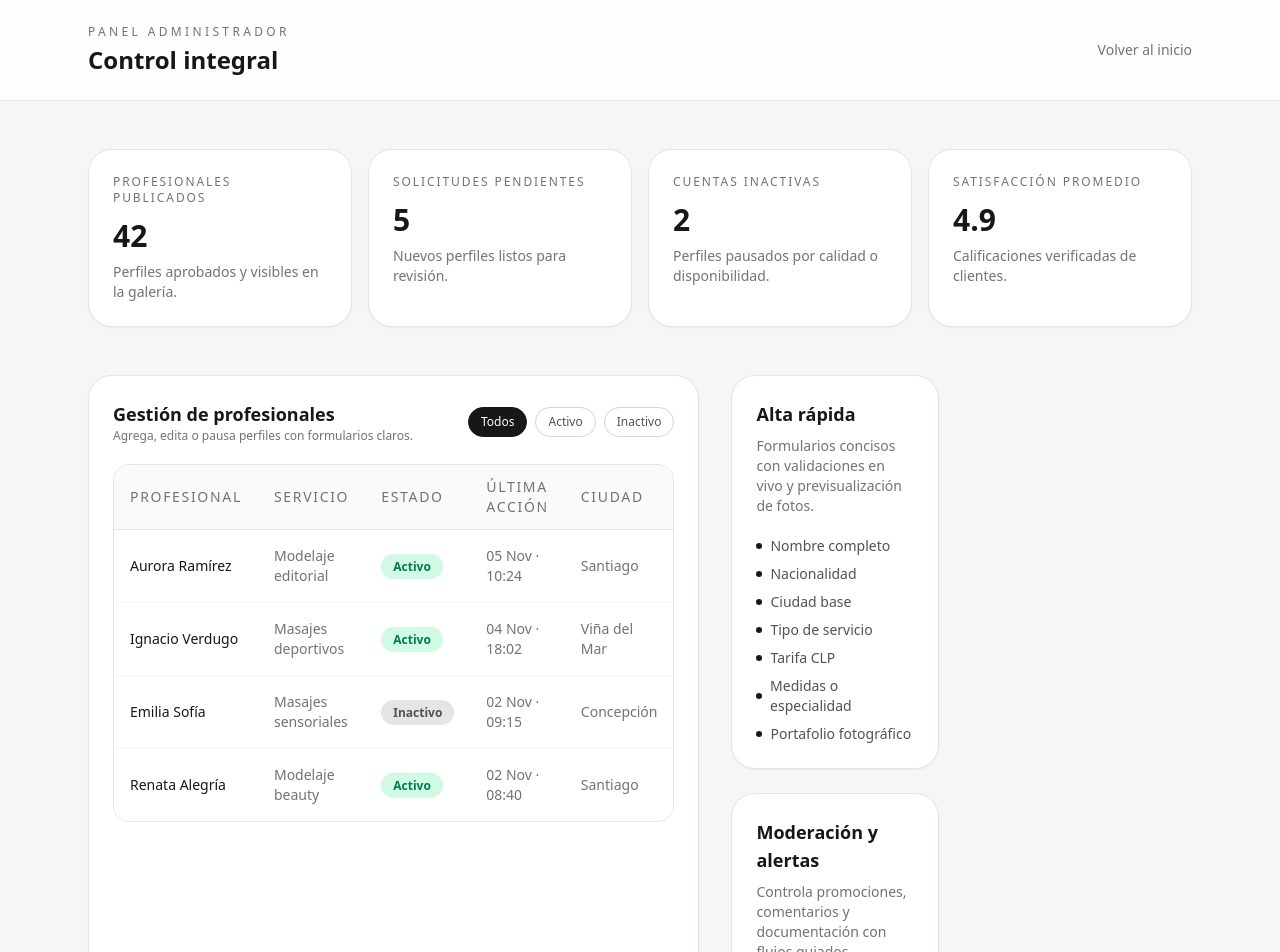
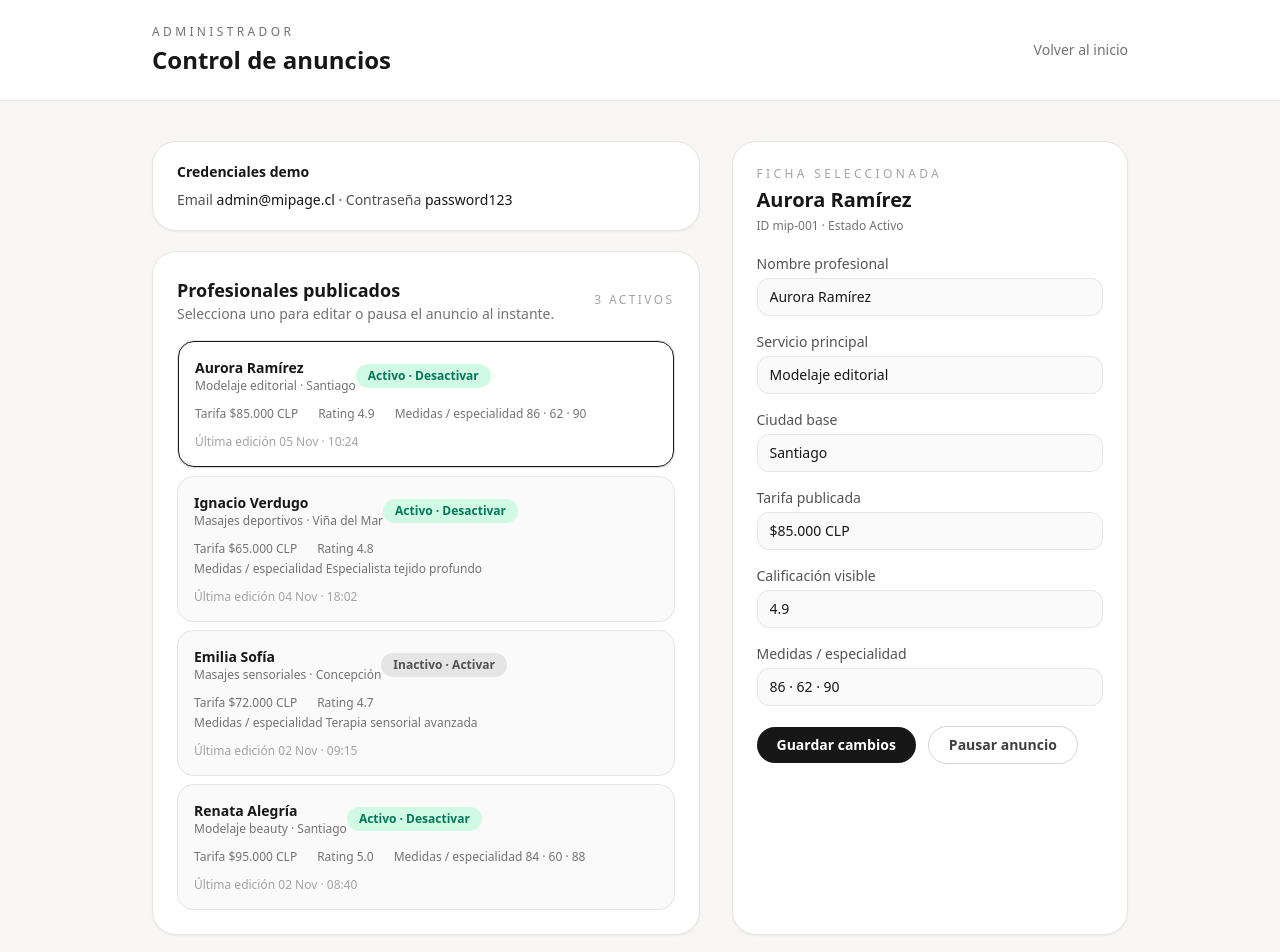
Before and after one commit to datanalytics86/MiPage, a Next.js app in the folder frontend/: page /admin in a window 1280 px wide. Shown: the top 952 px of the page. Built offline with nearby package versions, Linux system fonts and the light colour scheme.

Commit message:
Streamline admin activation workflow

```diff
--- a/frontend/src/app/admin/page.tsx
+++ b/frontend/src/app/admin/page.tsx
@@ -1,144 +1,164 @@
 'use client';
 
-import { useMemo, useState } from 'react';
+import { useEffect, useMemo, useState } from 'react';
 import Link from 'next/link';
 
 type AccountStatus = 'Activo' | 'Inactivo';
 
-type ProfessionalRow = {
+type Professional = {
   id: string;
   name: string;
   service: string;
   status: AccountStatus;
-  lastUpdate: string;
   city: string;
+  rate: string;
+  rating: string;
+  measurements: string;
+  lastEdited: string;
 };
 
-type Metric = {
-  label: string;
-  value: string;
-  description: string;
-};
-
-const metrics: Metric[] = [
-  {
-    label: 'Profesionales publicados',
-    value: '42',
-    description: 'Perfiles aprobados y visibles en la galería.',
-  },
-  {
-    label: 'Solicitudes pendientes',
-    value: '5',
-    description: 'Nuevos perfiles listos para revisión.',
-  },
-  {
-    label: 'Cuentas inactivas',
-    value: '2',
-    description: 'Perfiles pausados por calidad o disponibilidad.',
-  },
-  {
-    label: 'Satisfacción promedio',
-    value: '4.9',
-    description: 'Calificaciones verificadas de clientes.',
-  },
-];
-
-const professionals: ProfessionalRow[] = [
+const initialProfessionals: Professional[] = [
   {
     id: 'mip-001',
     name: 'Aurora Ramírez',
     service: 'Modelaje editorial',
     status: 'Activo',
-    lastUpdate: '05 Nov · 10:24',
     city: 'Santiago',
+    rate: '$85.000 CLP',
+    rating: '4.9',
+    measurements: '86 · 62 · 90',
+    lastEdited: '05 Nov · 10:24',
   },
   {
     id: 'mip-014',
     name: 'Ignacio Verdugo',
     service: 'Masajes deportivos',
     status: 'Activo',
-    lastUpdate: '04 Nov · 18:02',
     city: 'Viña del Mar',
+    rate: '$65.000 CLP',
+    rating: '4.8',
+    measurements: 'Especialista tejido profundo',
+    lastEdited: '04 Nov · 18:02',
   },
   {
     id: 'mip-027',
     name: 'Emilia Sofía',
     service: 'Masajes sensoriales',
     status: 'Inactivo',
-    lastUpdate: '02 Nov · 09:15',
     city: 'Concepción',
+    rate: '$72.000 CLP',
+    rating: '4.7',
+    measurements: 'Terapia sensorial avanzada',
+    lastEdited: '02 Nov · 09:15',
   },
   {
     id: 'mip-032',
     name: 'Renata Alegría',
     service: 'Modelaje beauty',
     status: 'Activo',
-    lastUpdate: '02 Nov · 08:40',
     city: 'Santiago',
+    rate: '$95.000 CLP',
+    rating: '5.0',
+    measurements: '84 · 60 · 88',
+    lastEdited: '02 Nov · 08:40',
   },
 ];
 
-const reportCards = [
-  {
-    title: 'Performance mensual',
-    detail: 'Reservas confirmadas, cancelaciones y top ciudades.',
-  },
-  {
-    title: 'Moderación de contenido',
-    detail: 'Alertas de comentarios sensibles y seguimiento de SLA.',
-  },
-  {
-    title: 'Disponibilidad por servicio',
-    detail: 'Cruce entre agendas y tendencias de demanda.',
-  },
-];
+type EditableFields = Pick<Professional, 'name' | 'service' | 'city' | 'rate' | 'rating' | 'measurements'>;
 
-const auditTrail = [
-  {
-    id: 'log-981',
-    action: 'Aurora Ramírez · Precio actualizado a $85.000 CLP',
-    author: 'Admin principal',
-    timestamp: '05 Nov · 10:24',
-  },
-  {
-    id: 'log-972',
-    action: 'Se activó cuenta de Ignacio Verdugo',
-    author: 'Equipo soporte',
-    timestamp: '04 Nov · 18:02',
-  },
-  {
-    id: 'log-958',
-    action: 'Nueva promoción publicada por Emilia Sofía',
-    author: 'Sistema automático',
-    timestamp: '03 Nov · 11:47',
-  },
-];
-
-const formFields = [
-  'Nombre completo',
-  'Nacionalidad',
-  'Ciudad base',
-  'Tipo de servicio',
-  'Tarifa CLP',
-  'Medidas o especialidad',
-  'Portafolio fotográfico',
-];
+const ADMIN_CREDENTIALS = {
+  email: 'admin@mipage.cl',
+  password: 'password123',
+};
 
 export default function AdminDashboard() {
-  const [statusFilter, setStatusFilter] = useState<AccountStatus | 'Todos'>('Todos');
+  const [professionals, setProfessionals] = useState<Professional[]>(initialProfessionals);
+  const [selectedProfessionalId, setSelectedProfessionalId] = useState<string>(initialProfessionals[0]?.id ?? '');
+  const [formValues, setFormValues] = useState<EditableFields>(() => ({
+    name: initialProfessionals[0]?.name ?? '',
+    service: initialProfessionals[0]?.service ?? '',
+    city: initialProfessionals[0]?.city ?? '',
+    rate: initialProfessionals[0]?.rate ?? '',
+    rating: initialProfessionals[0]?.rating ?? '',
+    measurements: initialProfessionals[0]?.measurements ?? '',
+  }));
+  const [feedback, setFeedback] = useState<string | null>(null);
 
-  const filteredProfessionals = useMemo(() => {
-    if (statusFilter === 'Todos') return professionals;
-    return professionals.filter((professional) => professional.status === statusFilter);
-  }, [statusFilter]);
+  const selectedProfessional = useMemo(
+    () => professionals.find((professional) => professional.id === selectedProfessionalId),
+    [professionals, selectedProfessionalId],
+  );
+
+  const activeProfessionals = useMemo(
+    () => professionals.filter((professional) => professional.status === 'Activo').length,
+    [professionals],
+  );
+
+  useEffect(() => {
+    if (!selectedProfessional) return;
+    setFormValues({
+      name: selectedProfessional.name,
+      service: selectedProfessional.service,
+      city: selectedProfessional.city,
+      rate: selectedProfessional.rate,
+      rating: selectedProfessional.rating,
+      measurements: selectedProfessional.measurements,
+    });
+  }, [selectedProfessional]);
+
+  const updateLastEdited = () => new Date().toLocaleString('es-CL', { day: '2-digit', month: 'short', hour: '2-digit', minute: '2-digit' });
+
+  const handleToggleStatus = (id: string) => {
+    setProfessionals((current) =>
+      current.map((professional) =>
+        professional.id === id
+          ? {
+              ...professional,
+              status: professional.status === 'Activo' ? 'Inactivo' : 'Activo',
+              lastEdited: `${updateLastEdited()} · Admin`,
+            }
+          : professional,
+      ),
+    );
+    setFeedback('Estado actualizado.');
+  };
+
+  const handleInputChange = (field: keyof EditableFields, value: string) => {
+    setFormValues((prev) => ({ ...prev, [field]: value }));
+  };
+
+  const handleSubmit = (event: React.FormEvent<HTMLFormElement>) => {
+    event.preventDefault();
+    if (!selectedProfessional) return;
+
+    setProfessionals((current) =>
+      current.map((professional) =>
+        professional.id === selectedProfessional.id
+          ? {
+              ...professional,
+              ...formValues,
+              lastEdited: `${updateLastEdited()} · Admin`,
+            }
+          : professional,
+      ),
+    );
+
+    setFeedback('Cambios guardados.');
+  };
+
+  useEffect(() => {
+    if (!feedback) return;
+    const timeout = window.setTimeout(() => setFeedback(null), 2500);
+    return () => window.clearTimeout(timeout);
+  }, [feedback]);
 
   return (
     <div className="min-h-screen bg-[#f7f6f4] text-neutral-900">
       <header className="border-b border-neutral-200 bg-white/90">
-        <div className="mx-auto flex max-w-6xl items-center justify-between px-6 py-6">
+        <div className="mx-auto flex max-w-5xl items-center justify-between px-6 py-6">
           <div className="space-y-1">
-            <p className="text-xs uppercase tracking-[0.28em] text-neutral-500">Panel administrador</p>
-            <h1 className="text-2xl font-semibold text-neutral-900">Control integral</h1>
+            <p className="text-xs uppercase tracking-[0.28em] text-neutral-500">Administrador</p>
+            <h1 className="text-2xl font-semibold text-neutral-900">Control de anuncios</h1>
           </div>
           <Link href="/" className="text-sm text-neutral-500 transition hover:text-neutral-900">
             Volver al inicio
@@ -146,138 +166,177 @@ export default function AdminDashboard() {
         </div>
       </header>
 
-      <main className="mx-auto max-w-6xl px-6 py-12 space-y-12">
-        <section className="grid gap-4 md:grid-cols-4">
-          {metrics.map((metric) => (
-            <article key={metric.label} className="rounded-3xl border border-neutral-200 bg-white p-6 shadow-sm">
-              <p className="text-xs uppercase tracking-[0.16em] text-neutral-500">{metric.label}</p>
-              <p className="mt-3 text-3xl font-semibold text-neutral-900">{metric.value}</p>
-              <p className="mt-2 text-sm text-neutral-500">{metric.description}</p>
-            </article>
-          ))}
+      <main className="mx-auto grid max-w-5xl gap-8 px-6 py-10 lg:grid-cols-[0.58fr,0.42fr]">
+        <section className="space-y-5">
+          <article className="rounded-3xl border border-neutral-200 bg-white px-6 py-5 shadow-sm">
+            <h2 className="text-sm font-semibold text-neutral-900">Credenciales demo</h2>
+            <p className="mt-2 text-sm text-neutral-600">
+              Email <span className="font-medium text-neutral-900">{ADMIN_CREDENTIALS.email}</span> · Contraseña{' '}
+              <span className="font-medium text-neutral-900">{ADMIN_CREDENTIALS.password}</span>
+            </p>
+          </article>
+
+          <section className="rounded-3xl border border-neutral-200 bg-white p-6 shadow-sm">
+            <header className="mb-4 flex items-center justify-between">
+              <div>
+                <h2 className="text-lg font-semibold text-neutral-900">Profesionales publicados</h2>
+                <p className="text-sm text-neutral-500">Selecciona uno para editar o pausa el anuncio al instante.</p>
+              </div>
+              <span className="text-xs uppercase tracking-[0.2em] text-neutral-400">{activeProfessionals} activos</span>
+            </header>
+
+            <ul className="space-y-2">
+              {professionals.map((professional) => {
+                const isSelected = professional.id === selectedProfessionalId;
+                return (
+                  <li key={professional.id} className="rounded-2xl border border-neutral-200 bg-neutral-50 transition hover:bg-white">
+                    <button
+                      type="button"
+                      className={`flex w-full flex-col gap-3 rounded-2xl px-4 py-4 text-left transition ${
+                        isSelected ? 'border border-neutral-900 bg-white shadow-sm' : ''
+                      }`}
+                      onClick={() => setSelectedProfessionalId(professional.id)}
+                    >
+                      <div className="flex items-center justify-between">
+                        <div>
+                          <p className="text-sm font-semibold text-neutral-900">{professional.name}</p>
+                          <p className="text-xs text-neutral-500">
+                            {professional.service} · {professional.city}
+                          </p>
+                        </div>
+                        <button
+                          type="button"
+                          onClick={(event) => {
+                            event.stopPropagation();
+                            handleToggleStatus(professional.id);
+                          }}
+                          className={`rounded-full px-3 py-1 text-xs font-semibold transition ${
+                            professional.status === 'Activo'
+                              ? 'bg-emerald-100 text-emerald-700 hover:bg-emerald-200'
+                              : 'bg-neutral-200 text-neutral-600 hover:bg-neutral-300'
+                          }`}
+                        >
+                          {professional.status === 'Activo' ? 'Activo · Desactivar' : 'Inactivo · Activar'}
+                        </button>
+                      </div>
+                      <div className="flex flex-wrap items-center gap-x-5 gap-y-1 text-xs text-neutral-500">
+                        <span>Tarifa {professional.rate}</span>
+                        <span>Rating {professional.rating}</span>
+                        <span>Medidas / especialidad {professional.measurements}</span>
+                      </div>
+                      <p className="text-xs text-neutral-400">Última edición {professional.lastEdited}</p>
+                    </button>
+                  </li>
+                );
+              })}
+            </ul>
+          </section>
         </section>
 
-        <section className="grid gap-8 lg:grid-cols-[0.55fr,0.45fr]">
-          <div className="rounded-3xl border border-neutral-200 bg-white p-6 shadow-sm">
-            <header className="mb-5 flex flex-wrap items-center justify-between gap-3 text-sm">
-              <div>
-                <h2 className="text-lg font-semibold text-neutral-900">Gestión de profesionales</h2>
-                <p className="text-xs text-neutral-500">Agrega, edita o pausa perfiles con formularios claros.</p>
+        <section className="rounded-3xl border border-neutral-200 bg-white p-6 shadow-sm">
+          <header className="mb-5 space-y-1">
+            <p className="text-xs uppercase tracking-[0.28em] text-neutral-400">Ficha seleccionada</p>
+            <h2 className="text-xl font-semibold text-neutral-900">{selectedProfessional?.name ?? 'Selecciona un perfil'}</h2>
+            {selectedProfessional && (
+              <p className="text-xs text-neutral-500">ID {selectedProfessional.id} · Estado {selectedProfessional.status}</p>
+            )}
+          </header>
+
+          {selectedProfessional ? (
+            <form onSubmit={handleSubmit} className="space-y-5">
+              <fieldset className="grid gap-4">
+                <label className="text-sm text-neutral-600">
+                  Nombre profesional
+                  <input
+                    type="text"
+                    value={formValues.name}
+                    onChange={(event) => handleInputChange('name', event.target.value)}
+                    className="mt-1 w-full rounded-xl border border-neutral-200 bg-neutral-50 px-3 py-2 text-sm text-neutral-900 focus:border-neutral-900 focus:bg-white focus:outline-none"
+                    required
+                  />
+                </label>
+
+                <label className="text-sm text-neutral-600">
+                  Servicio principal
+                  <input
+                    type="text"
+                    value={formValues.service}
+                    onChange={(event) => handleInputChange('service', event.target.value)}
+                    className="mt-1 w-full rounded-xl border border-neutral-200 bg-neutral-50 px-3 py-2 text-sm text-neutral-900 focus:border-neutral-900 focus:bg-white focus:outline-none"
+                    required
+                  />
+                </label>
+
+                <label className="text-sm text-neutral-600">
+                  Ciudad base
+                  <input
+                    type="text"
+                    value={formValues.city}
+                    onChange={(event) => handleInputChange('city', event.target.value)}
+                    className="mt-1 w-full rounded-xl border border-neutral-200 bg-neutral-50 px-3 py-2 text-sm text-neutral-900 focus:border-neutral-900 focus:bg-white focus:outline-none"
+                    required
+                  />
+                </label>
+
+                <label className="text-sm text-neutral-600">
+                  Tarifa publicada
+                  <input
+                    type="text"
+                    value={formValues.rate}
+                    onChange={(event) => handleInputChange('rate', event.target.value)}
+                    className="mt-1 w-full rounded-xl border border-neutral-200 bg-neutral-50 px-3 py-2 text-sm text-neutral-900 focus:border-neutral-900 focus:bg-white focus:outline-none"
+                    required
+                  />
+                </label>
+
+                <label className="text-sm text-neutral-600">
+                  Calificación visible
+                  <input
+                    type="text"
+                    value={formValues.rating}
+                    onChange={(event) => handleInputChange('rating', event.target.value)}
+                    className="mt-1 w-full rounded-xl border border-neutral-200 bg-neutral-50 px-3 py-2 text-sm text-neutral-900 focus:border-neutral-900 focus:bg-white focus:outline-none"
+                    required
+                  />
+                </label>
+
+                <label className="text-sm text-neutral-600">
+                  Medidas / especialidad
+                  <input
+                    type="text"
+                    value={formValues.measurements}
+                    onChange={(event) => handleInputChange('measurements', event.target.value)}
+                    className="mt-1 w-full rounded-xl border border-neutral-200 bg-neutral-50 px-3 py-2 text-sm text-neutral-900 focus:border-neutral-900 focus:bg-white focus:outline-none"
+                    required
+                  />
+                </label>
+              </fieldset>
+
+              <div className="flex flex-wrap items-center gap-3">
+                <button
+                  type="submit"
+                  className="rounded-full bg-neutral-900 px-5 py-2 text-sm font-semibold text-white transition hover:bg-neutral-800"
+                >
+                  Guardar cambios
+                </button>
+                <button
+                  type="button"
+                  onClick={() => handleToggleStatus(selectedProfessional.id)}
+                  className="rounded-full border border-neutral-300 px-5 py-2 text-sm font-semibold text-neutral-700 transition hover:border-neutral-900 hover:text-neutral-900"
+                >
+                  {selectedProfessional.status === 'Activo' ? 'Pausar anuncio' : 'Reactivar anuncio'}
+                </button>
               </div>
-              <div className="flex gap-2">
-                {(['Todos', 'Activo', 'Inactivo'] as (AccountStatus | 'Todos')[]).map((option) => (
-                  <button
-                    key={option}
-                    type="button"
-                    onClick={() => setStatusFilter(option)}
-                    className={`rounded-full border px-3 py-1.5 text-xs transition ${
-                      statusFilter === option
-                        ? 'border-neutral-900 bg-neutral-900 text-white'
-                        : 'border-neutral-300 text-neutral-600 hover:border-neutral-900 hover:text-neutral-900'
-                    }`}
-                  >
-                    {option}
-                  </button>
-                ))}
-              </div>
-            </header>
 
-            <div className="overflow-hidden rounded-2xl border border-neutral-200">
-              <table className="min-w-full divide-y divide-neutral-200 text-sm">
-                <thead className="bg-neutral-50 text-left uppercase tracking-[0.12em] text-neutral-500">
-                  <tr>
-                    <th className="px-4 py-3 font-medium">Profesional</th>
-                    <th className="px-4 py-3 font-medium">Servicio</th>
-                    <th className="px-4 py-3 font-medium">Estado</th>
-                    <th className="px-4 py-3 font-medium">Última acción</th>
-                    <th className="px-4 py-3 font-medium">Ciudad</th>
-                  </tr>
-                </thead>
-                <tbody className="divide-y divide-neutral-100 bg-white">
-                  {filteredProfessionals.map((professional) => (
-                    <tr key={professional.id}>
-                      <td className="px-4 py-4 font-medium text-neutral-900">{professional.name}</td>
-                      <td className="px-4 py-4 text-neutral-500">{professional.service}</td>
-                      <td className="px-4 py-4">
-                        <span
-                          className={`rounded-full px-3 py-1 text-xs font-semibold ${
-                            professional.status === 'Activo'
-                              ? 'bg-emerald-100 text-emerald-700'
-                              : 'bg-neutral-200 text-neutral-600'
-                          }`}
-                        >
-                          {professional.status}
-                        </span>
-                      </td>
-                      <td className="px-4 py-4 text-neutral-500">{professional.lastUpdate}</td>
-                      <td className="px-4 py-4 text-neutral-500">{professional.city}</td>
-                    </tr>
-                  ))}
-                </tbody>
-              </table>
-            </div>
-          </div>
-
-          <div className="space-y-6">
-            <article className="rounded-3xl border border-neutral-200 bg-white p-6 shadow-sm">
-              <h2 className="text-lg font-semibold text-neutral-900">Alta rápida</h2>
-              <p className="mt-2 text-sm text-neutral-500">
-                Formularios concisos con validaciones en vivo y previsualización de fotos.
-              </p>
-              <ul className="mt-5 space-y-2 text-sm text-neutral-600">
-                {formFields.map((field) => (
-                  <li key={field} className="flex items-center gap-2">
-                    <span className="inline-flex h-1.5 w-1.5 rounded-full bg-neutral-900" aria-hidden />
-                    {field}
-                  </li>
-                ))}
-              </ul>
-            </article>
-
-            <article className="rounded-3xl border border-neutral-200 bg-white p-6 shadow-sm">
-              <h2 className="text-lg font-semibold text-neutral-900">Moderación y alertas</h2>
-              <p className="mt-2 text-sm text-neutral-500">
-                Controla promociones, comentarios y documentación con flujos guiados.
-              </p>
-              <ul className="mt-4 space-y-2 text-sm text-neutral-600">
-                <li>Activación / desactivación instantánea de perfiles.</li>
-                <li>Historial descargable de cambios por administrador.</li>
-                <li>Notificaciones automáticas al detectar incidencias.</li>
-              </ul>
-            </article>
-          </div>
-        </section>
-
-        <section className="grid gap-8 lg:grid-cols-[0.5fr,0.5fr]">
-          <article className="rounded-3xl border border-neutral-200 bg-white p-6 shadow-sm">
-            <h2 className="text-lg font-semibold text-neutral-900">Reportes clave</h2>
-            <div className="mt-4 grid gap-4">
-              {reportCards.map((report) => (
-                <div key={report.title} className="rounded-2xl border border-neutral-200 bg-neutral-50 px-4 py-4 text-sm">
-                  <p className="font-semibold text-neutral-900">{report.title}</p>
-                  <p className="mt-1 text-neutral-500">{report.detail}</p>
+              {feedback && (
+                <div className="rounded-2xl border border-emerald-200 bg-emerald-50 px-4 py-3 text-sm text-emerald-700">
+                  {feedback}
                 </div>
-              ))}
-            </div>
-            <Link
-              href="/#reportes"
-              className="mt-6 inline-block text-sm font-semibold text-neutral-900 underline underline-offset-4"
-            >
-              Ver más reportes
-            </Link>
-          </article>
-
-          <article className="rounded-3xl border border-neutral-200 bg-white p-6 shadow-sm">
-            <h2 className="text-lg font-semibold text-neutral-900">Actividad reciente</h2>
-            <ul className="mt-4 space-y-3 text-sm text-neutral-600">
-              {auditTrail.map((entry) => (
-                <li key={entry.id} className="rounded-2xl border border-neutral-200 bg-neutral-50 px-4 py-3">
-                  <p className="font-medium text-neutral-900">{entry.action}</p>
-                  <p className="text-xs text-neutral-500">{entry.author} · {entry.timestamp}</p>
-                </li>
-              ))}
-            </ul>
-          </article>
+              )}
+            </form>
+          ) : (
+            <p className="text-sm text-neutral-500">Selecciona un profesional para editar su anuncio.</p>
+          )}
         </section>
       </main>
     </div>
```
